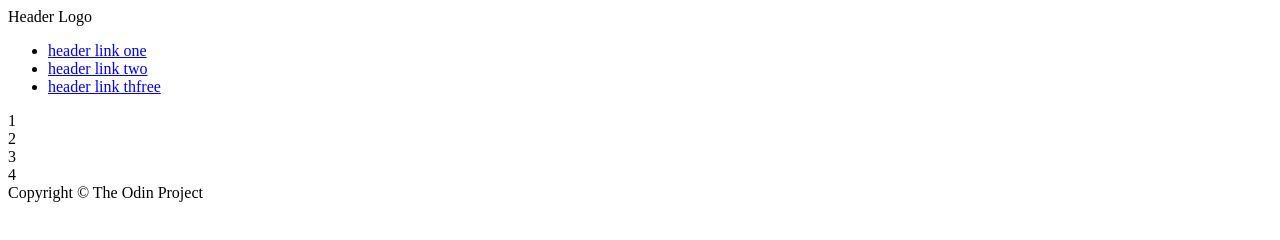
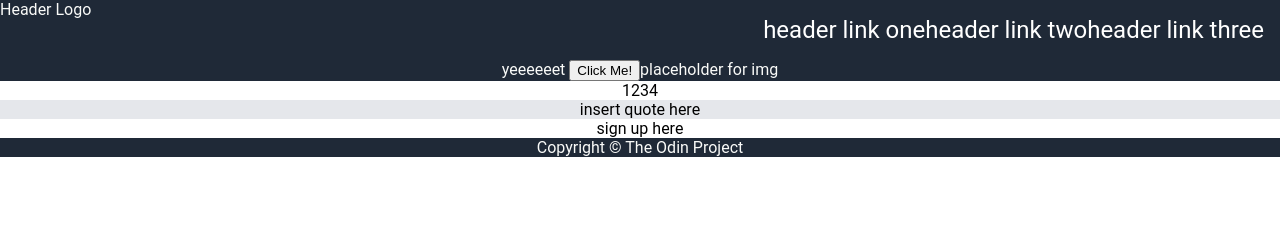
Before and after one commit to haza808/landing-page, a plain HTML site: page index.html in a window 1280 px wide. Drawn offline with Linux system fonts and the light colour scheme.

Commit message:
adjusted class names, added more elements in section one, added more info, added some css style to elements, centered content with flexbox

```diff
--- a/index.html
+++ b/index.html
@@ -9,19 +9,26 @@
 </head>
 
 <body>
-  <div class="header">
+  <div class="top-head">
   	<div class="title">
         Header Logo
     </div>
-    <ul>
+    <ul class="right-links">
       <li><a href="google.com">header link one</a></li>
       <li><a href="google.com">header link two</a></li>
-      <li><a href="google.com">header link thfree</a></li>
+      <li><a href="google.com">header link three</a></li>
     </ul>
   </div>
 
 
   <div class="section-one">
+    <div class="left-text">
+      yeeeeeet
+      <button type="button">Click Me!</button>
+    </div>
+    <div class="right-image">
+      placeholder for img
+    </div>
   </div>
 
   <div class="section-two">
@@ -32,6 +39,11 @@
   </div>
 
   <div class="section-three">
+    insert quote here
+  </div>
+
+  <div class="section-four">
+    sign up here
   </div>
 
   <div class="footer">
--- a/style.css
+++ b/style.css
@@ -0,0 +1,71 @@
+body {
+    font-family: Roboto, Oxygen, Ubuntu, Cantarell, 'Open Sans', 'Helvetica Neue', sans-serif;
+    margin: 0;
+
+
+    display: flex;
+    flex-direction: column;
+}
+
+ul{
+    list-style-type: none;
+    margin: 0;
+    padding: 16px;
+  }
+
+  a {
+    text-decoration: none;
+    font-size: 24px;
+    color: white;
+  }
+
+.top-head {
+    background-color: #1f2937;
+
+    display: flex;
+    justify-content: space-between;
+}
+
+.title {
+    color: #f9faf8;
+}
+
+.right-links {
+    color: #f9faf8;
+
+    display: flex;
+}
+
+.section-one {
+    background-color: #1f2937;
+    color: #f9faf8;
+
+    display: flex;
+    justify-content: center;
+
+}
+
+.section-two {
+    display: flex;
+    justify-content: center;
+}
+
+.section-three {
+    background-color: #e5e7eb;
+    display: flex;
+    justify-content: center;
+}
+
+.section-four {
+    display: flex;
+    justify-content: center;
+}
+
+.footer {
+    background-color: #1f2937;
+    color:#f9faf8;
+
+    display: flex;
+    justify-content: center;
+
+}
```
